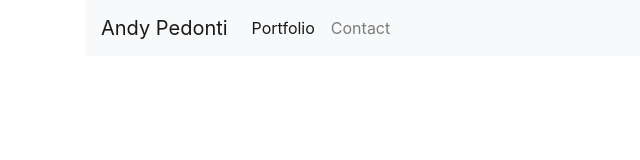
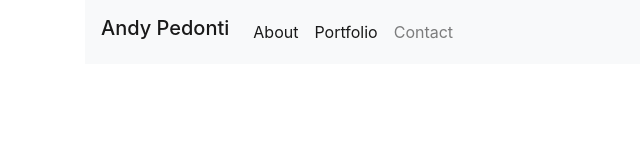
Before and after one commit to andypedonti/HomeWorkWk2, a plain HTML site: page index.html in a window 1280 px wide. Shown: the whole page, without its empty margins (0-640 px from the left). Drawn offline with nearby package versions, Linux system fonts and the light colour scheme.

Commit message:
add about link

```diff
--- a/index.html
+++ b/index.html
@@ -10,13 +10,16 @@
 <body>
     <div class="container">
         <nav class="navbar navbar-expand-lg navbar-light bg-light">
-            <a class="navbar-brand" href="#">Andy Pedonti</a>
+            <h1 class="navbar-brand" href="#">Andy Pedonti</h1>
             <button class="navbar-toggler" type="button" data-toggle="collapse" data-target="#navbarSupportedContent" aria-controls="navbarSupportedContent" aria-expanded="false" aria-label="Toggle navigation">
             <span class="navbar-toggler-icon"></span>
             </button>
 
             <div class="collapse navbar-collapse" id="navbarSupportedContent">
             <ul class="navbar-nav mr-auto">
+                <li class="nav-item active">
+                    <a class="nav-link" href="#">About<span class="sr-only"></span></a>
+                </li>
                 <li class="nav-item active">
                 <a class="nav-link" href="#">Portfolio<span class="sr-only"></span></a>
                 </li>
```
